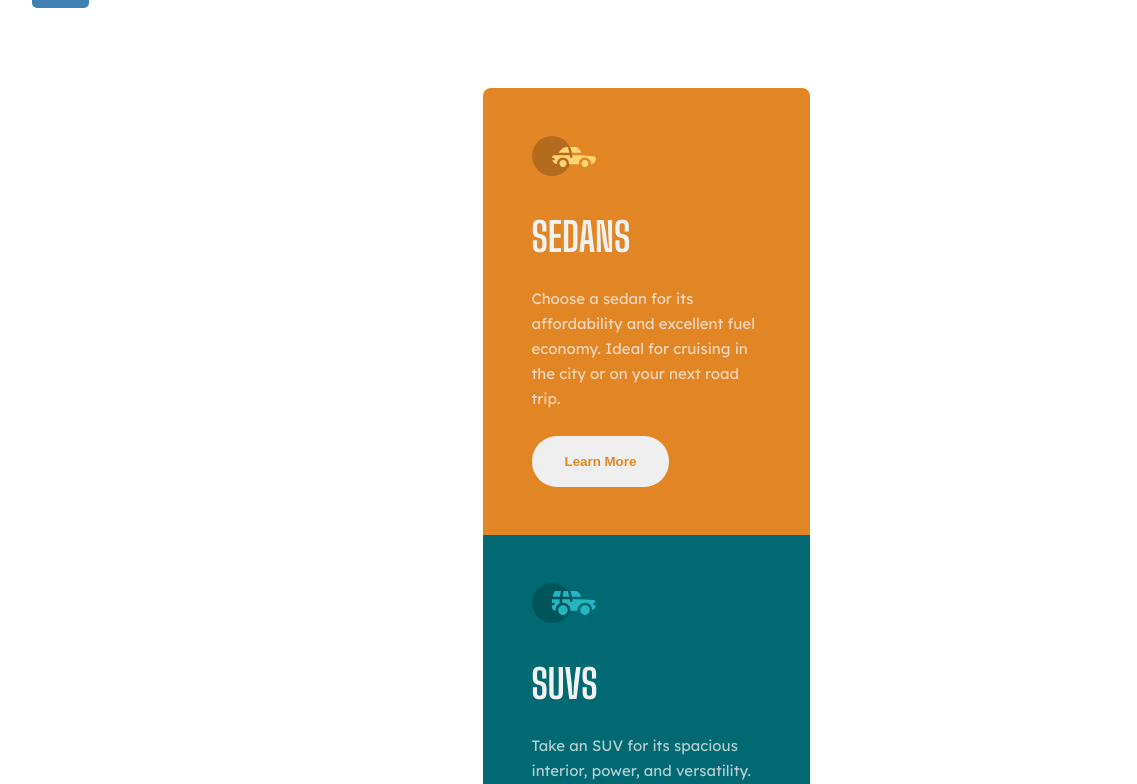
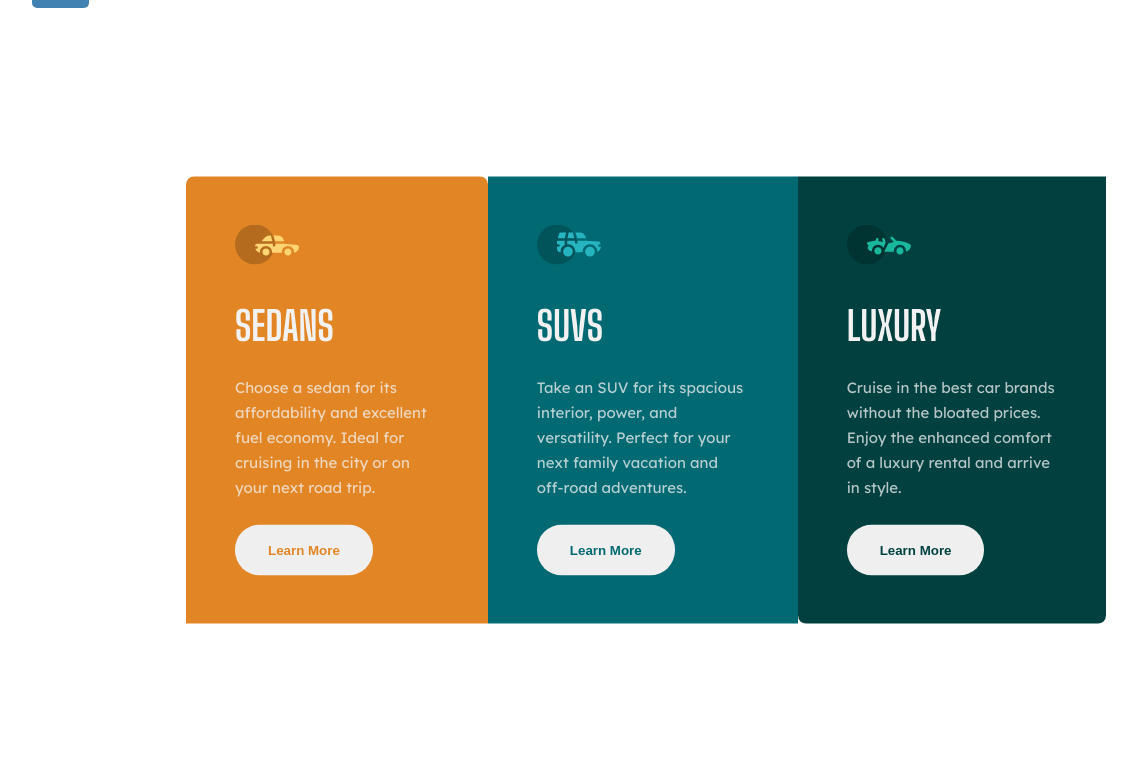
Before and after one commit to alexanderivanov2/frontend-mentor, a Vue app: page /newbie/3-column-preview in a window 1536 px wide. Shown: the top 784 px of the page, without its empty margins (122-1259 px from the left). Built offline with nearby package versions, Linux system fonts and the light colour scheme.

Commit message:
implement desktop layout for 3 columns cards

```diff
--- a/src/views/NewbiePages/3ColumnPreview/3ColumnPreview.vue
+++ b/src/views/NewbiePages/3ColumnPreview/3ColumnPreview.vue
@@ -53,4 +53,16 @@ const cardsData = ref([
         border-radius: 8px;
     }
 }
+
+@media screen and (min-width: 1440px) {
+    .columns-preview-page .columns-preview {
+        display: flex;
+        min-width: 920px;
+        margin: 0;
+        position: absolute;
+        top: 50%;
+        left: 50%;
+        transform: translate(-50%, -50%);
+    }
+}
 </style>
```
